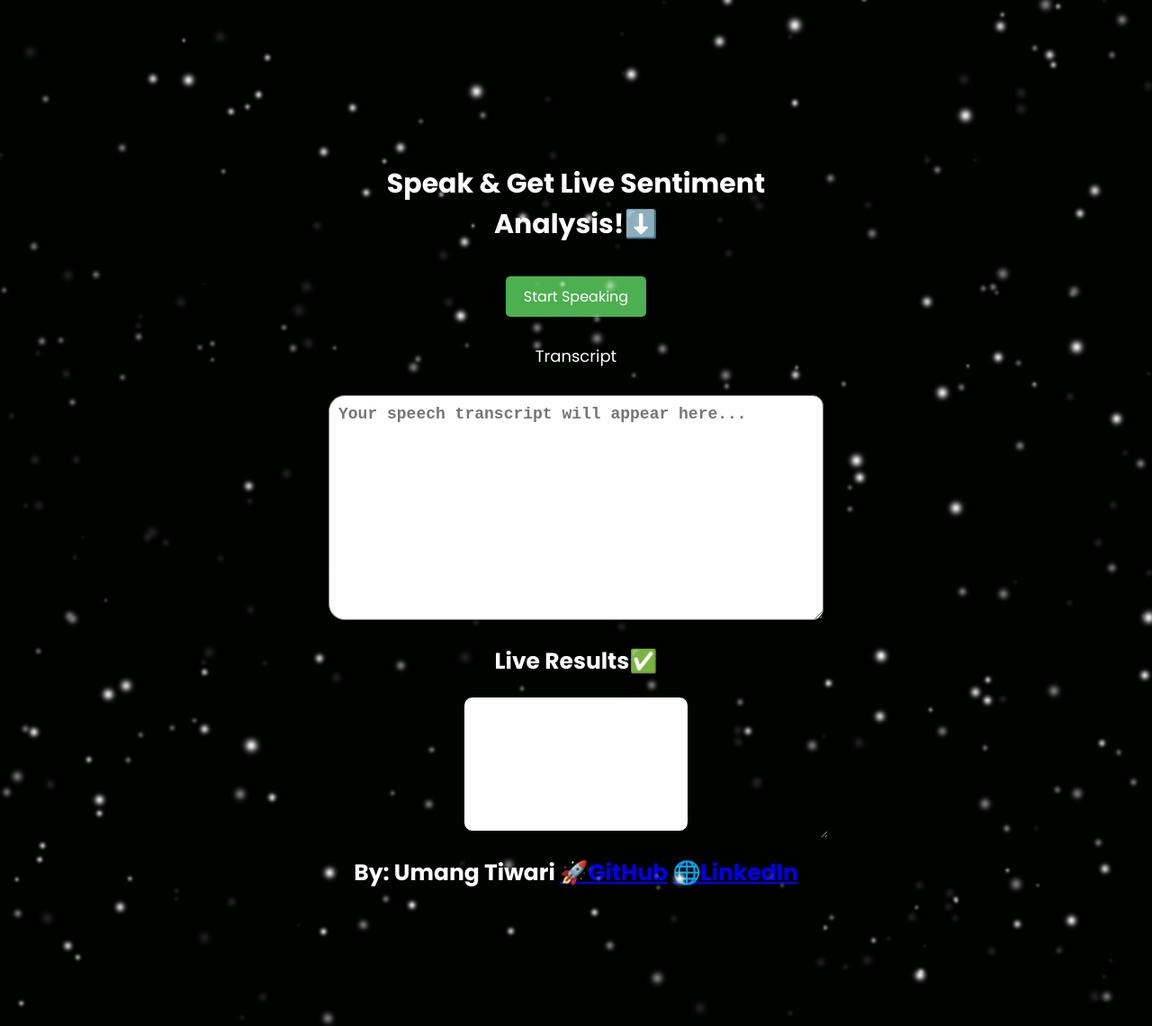
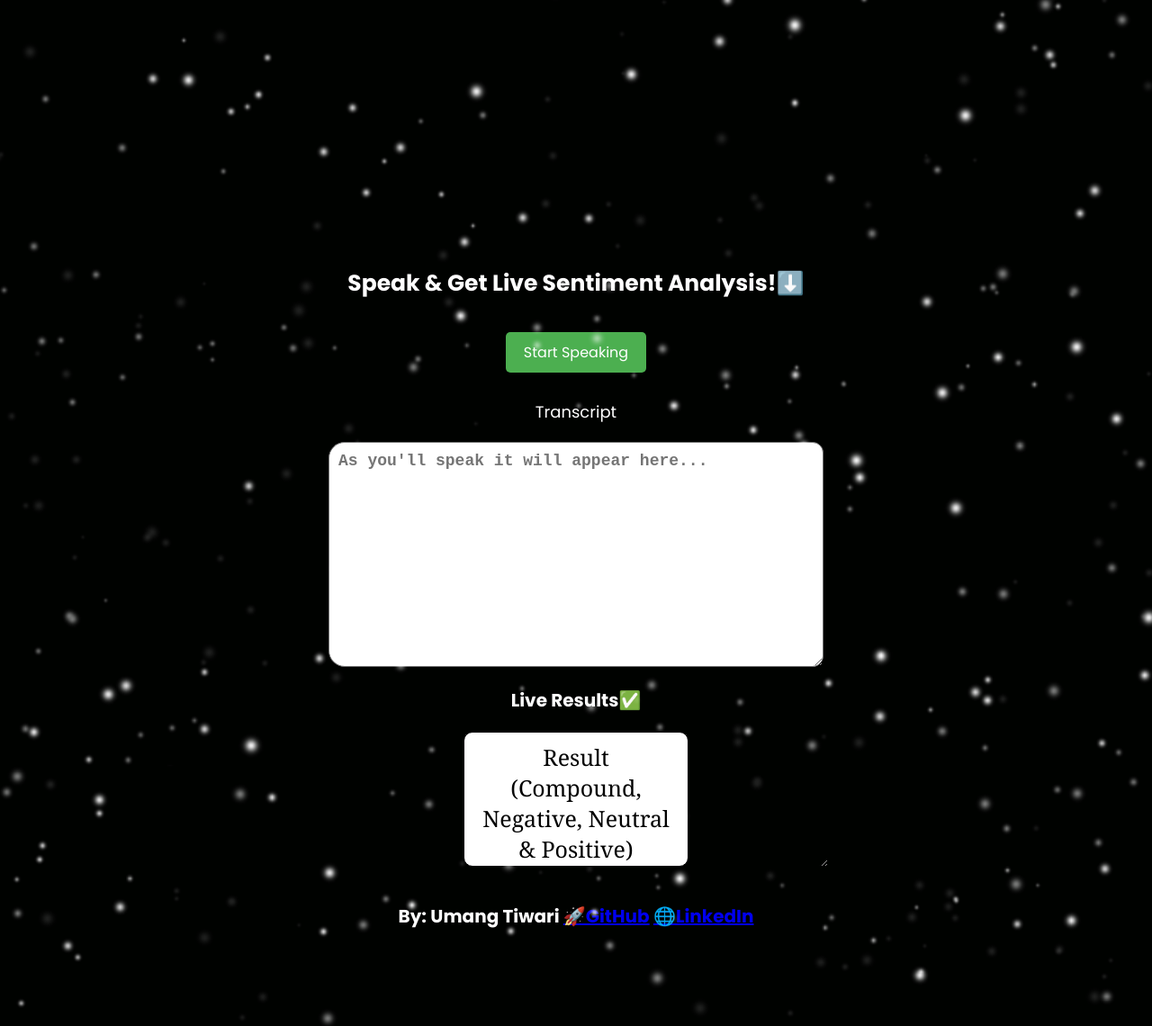
Before and after one commit to umangmtiwari/Sentiment-Analysis, a Flask app: page / in a window 1280 px wide. Shown: the whole page at 90% size. Run offline with Flask 3, Linux system fonts and the light colour scheme.

Commit message:
Update index.html

```diff
--- a/templates/index.html
+++ b/templates/index.html
@@ -9,8 +9,6 @@
     * {
         margin: 0;
         padding: 0;
-        align-items: center;
-        justify-content: center;
         box-sizing: border-box;
         font-family: 'Poppins', sans-serif;
     }
@@ -20,7 +18,6 @@
         height: 100vh;
         background: #000200;
         display: flex;
-        flex-direction: column; /* Ensure items are stacked vertically */
         justify-content: center;
         align-items: center;
         padding-top: 20px; /* Add padding to the top */
@@ -29,14 +26,14 @@
     section h3 {
         color: #fff;
         text-align: center;
-        margin-top: 10px;
-        font-size: 30px;
+        margin-top: 30%;
+        font-size: 25px;
     }
     section h4 {
         color: #fff;
         text-align: center;
-        margin-top: 20px;
-        font-size: 25px;
+        margin-top: 15px;
+        font-size: 20px;
     }
     .container {
         text-align: center;
@@ -81,7 +78,6 @@
         font-family: 'Courier New', Courier, monospace;
         font-weight: bold;
         font-size: 18px;
-        margin-top: 10px;
         resize: vertical;
         overflow-y: auto;
         border-radius: 18px 12px 12px 18px;
@@ -171,6 +167,7 @@
         }
         section h4 {
             font-size: 20px;
+            margin-top: 20%;
         }
         button {
             padding: 8px 16px;
@@ -196,12 +193,12 @@
             <button id="stopButton">Stop Speaking</button>
             <label for="transcriptText">Transcript</label>
             <div id="transcript">
-                <textarea id="transcriptText" readonly placeholder="Your speech transcript will appear here..." title="Speech Transcript"></textarea>
+                <textarea id="transcriptText" readonly placeholder="As you'll speak it will appear here..." title="Speech Transcript"></textarea>
             </div>
             <h4>Live Results✅</h4>
             <div id="results">
-                <p2 id="sentiment"></p2>
-            </div>
+                <p2 id="sentiment">Result <br>(Compound, Negative, Neutral & Positive)</p2>
+            </div><br>
             <h4>By: Umang Tiwari <a href="https://github.com/umangmtiwari">🚀GitHub</a> <a href="https://www.linkedin.com/in/umang-tiwari-252616210/">🌐LinkedIn</a></h4>
         </div>
         <div class="star star1"></div>
```
